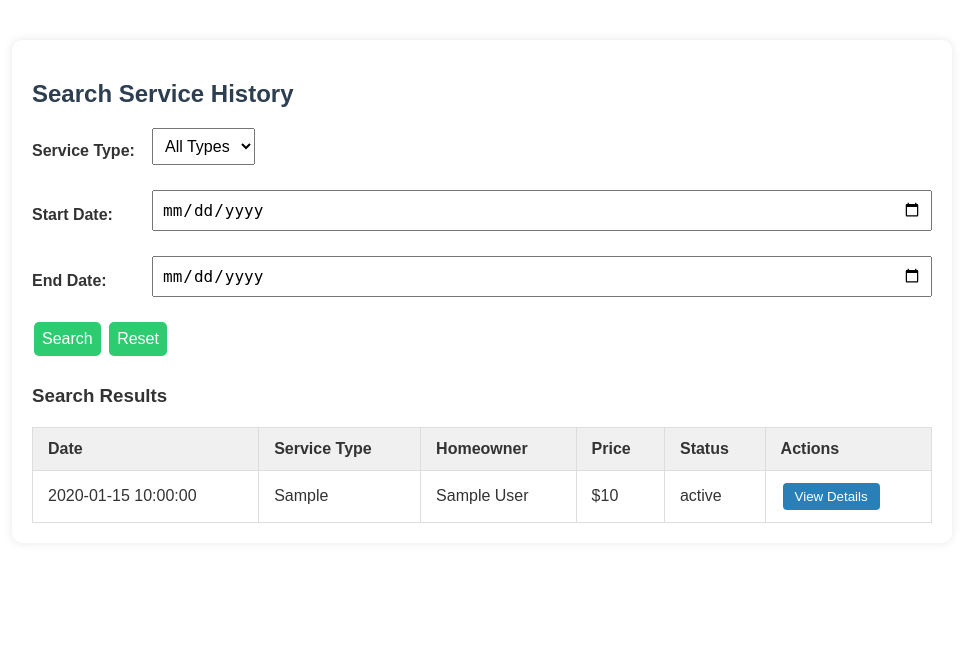
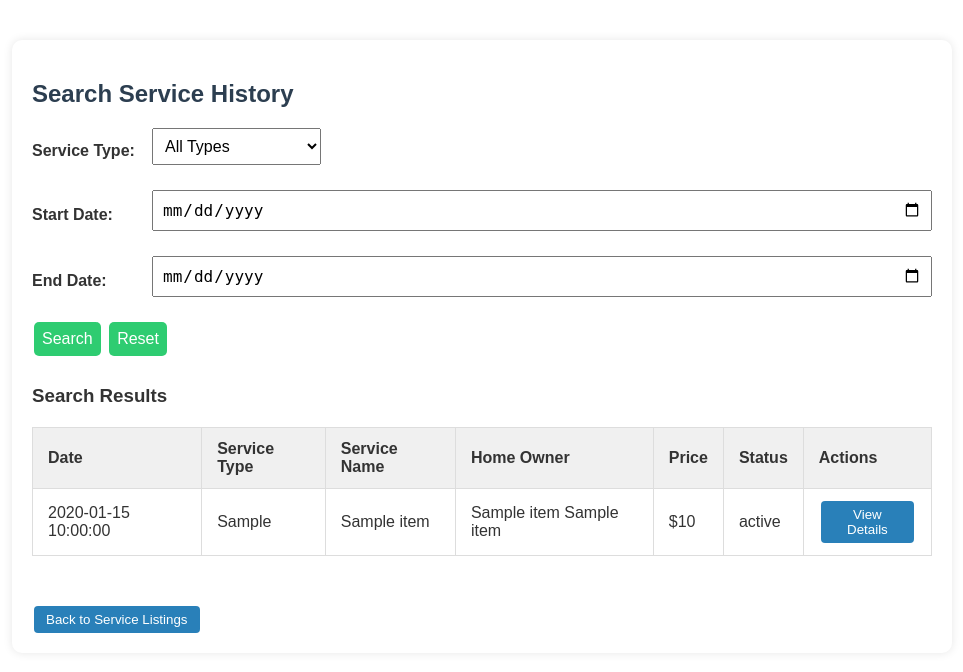
Before and after one commit to dchwo/ByteForce, a Flask app: template ByteForce-main/csit314/Templates/search_service_history.html in a window 1280 px wide. Shown: the top 672 px of the page, without its empty margins (158-1121 px from the left). Run offline with Flask 3, Linux system fonts and the light colour scheme; the template is opened without the code that fills it: most values are stand-ins (such as "Sample title", 1, 10 or a date in 2020); parts of the project's set-up code (start-up, migrations or seed data) failed here and were passed over.

Commit message:
Update search_service_history.html

```diff
--- a/ByteForce-main/csit314/Templates/search_service_history.html
+++ b/ByteForce-main/csit314/Templates/search_service_history.html
@@ -3,6 +3,8 @@
 {% block title %}Search Service History{% endblock %}
 
 {% block header %}Search Service History{% endblock %}
+
+{% set filters = filters or {} %}
 
 {% block content %}
     <div class="search-container">
@@ -12,10 +14,12 @@
                     <label>Service Type:</label>
                     <select name="service_type">
                         <option value="">All Types</option>
-                        <option value="Office" {% if filters.service_type == 'Office' %}selected{% endif %}>Office</option>
-                        <option value="HDB" {% if filters.service_type == 'HDB' %}selected{% endif %}>HDB</option>
-                        <option value="Condo" {% if filters.service_type == 'Condo' %}selected{% endif %}>Condo</option>
-                        <option value="Landed" {% if filters.service_type == 'Landed' %}selected{% endif %}>Landed</option>
+                        <option value="General Cleaning" {% if filters.service_type == 'General Cleaning' %}selected{% endif %}>General Cleaning</option>
+                        <option value="Deep Cleaning" {% if filters.service_type == 'Deep Cleaning' %}selected{% endif %}>Deep Cleaning</option>
+                        <option value="Carpet Cleaning" {% if filters.service_type == 'Carpet Cleaning' %}selected{% endif %}>Carpet Cleaning</option>
+                        <option value="Office Cleaning" {% if filters.service_type == 'Office Cleaning' %}selected{% endif %}>Office Cleaning</option>
+                        <option value="Janitorial Service" {% if filters.service_type == 'Janitorial Service' %}selected{% endif %}>Janitorial Service</option>
+                        <option value="Pressure Washing" {% if filters.service_type == 'Pressure Washing' %}selected{% endif %}>Pressure Washing</option>
                     </select>
                 </div>
                 <div class="form-group">
@@ -41,7 +45,8 @@
                 <tr>
                     <th>Date</th>
                     <th>Service Type</th>
-                    <th>Homeowner</th>
+                    <th>Service Name</th>
+                    <th>Home Owner</th>
                     <th>Price</th>
                     <th>Status</th>
                     <th>Actions</th>
@@ -52,7 +57,8 @@
                 <tr>
                     <td>{{ item.service_date }}</td>
                     <td>{{ item.service_type }}</td>
-                    <td>{{ item.first_name }} {{ item.last_name }}</td>
+                    <td>{{ item.service_name }}</td>
+                    <td>{{ item.h_first_name }} {{ item.h_last_name }}</td>
                     <td>${{ item.price }}</td>
                     <td>{{ item.status }}</td>
                     <td>
@@ -69,4 +75,12 @@
     {% else %}
         <p>Use the search form above to find specific service history entries.</p>
     {% endif %}
+
+
+    <div class="action-buttons">
+        <p>&nbsp;</p>
+        <a href="{{ url_for('searchCleanerListingPage.searchCleanerListing') }}">
+            <button type="button">Back to Service Listings</button>
+        </a>
+    </div>
 {% endblock %}
```
